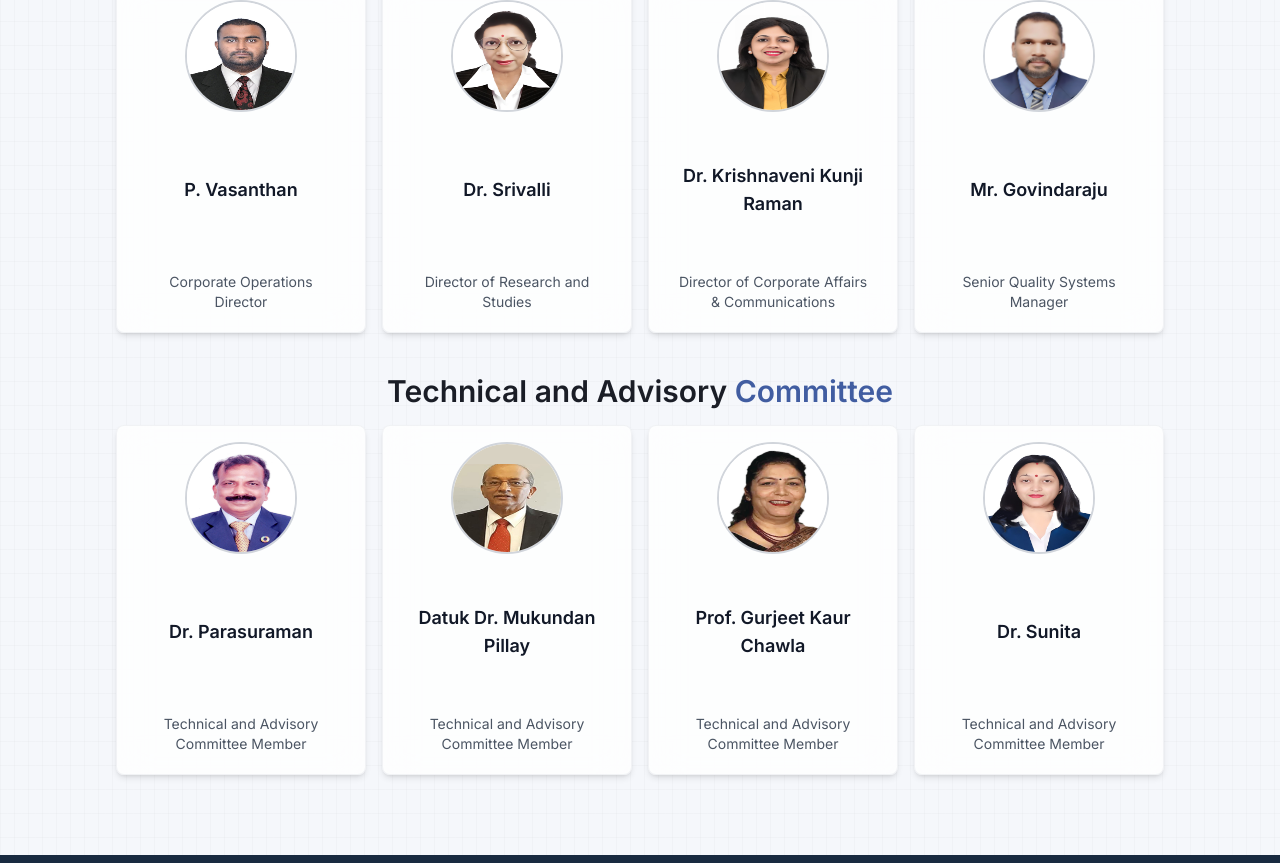
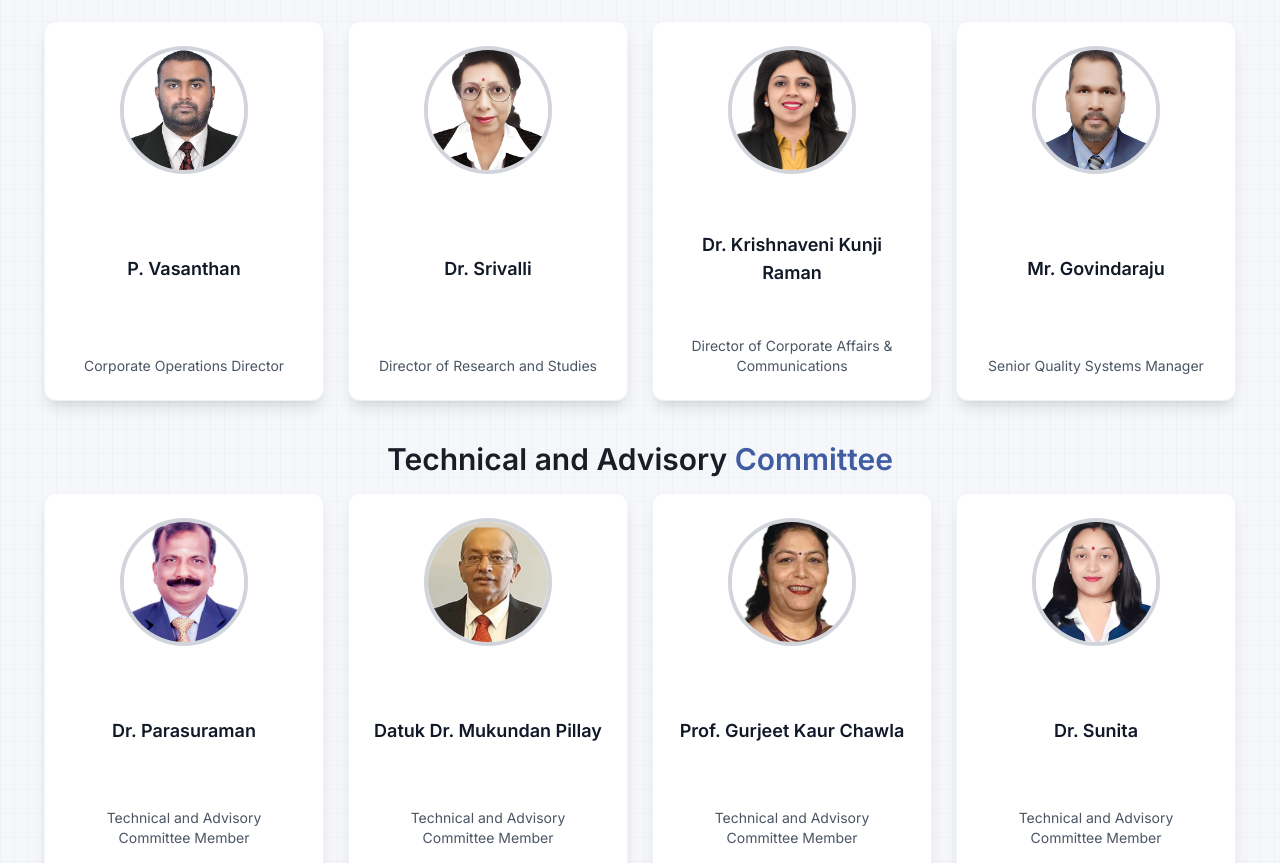
Before and after one commit to sai-ram-kaushik/byon-biomedic-website, a React (Vite) app: page /team in a window 1280 px wide. Shown: the part 603-1466 px from the top of the page. Built offline with nearby package versions, Linux system fonts and the light colour scheme.

Commit message:
card stlying

```diff
--- a/src/pages/Team.jsx
+++ b/src/pages/Team.jsx
@@ -25,32 +25,28 @@ const Team = ({ about }) => {
          </motion.div>
 
          {/* Core Team Members */}
-         <motion.div className="flex flex-wrap justify-center gap-4" variants={fadeIn}>
+         <motion.div className="flex flex-wrap justify-center gap-6" variants={fadeIn}>
             {[teamMembersPartOne, teamMembersPartSecond].map((team, index) => (
-               <div key={index} className="flex justify-center gap-4 w-full mt-4">
+               <div key={index} className="flex justify-center gap-6 w-full mt-4">
                   {team.map((member, idx) => (
                      <motion.div
                         key={idx}
-                        className="text-center w-[250px] h-[350px] bg-white/80 p-4 rounded-lg shadow-md hover:shadow-lg cursor-pointer transform transition-transform duration-300 hover:-translate-y-1 border border-gray-200/50 backdrop-blur-lg flex flex-col items-center justify-between"
+                        className="text-center w-[280px] h-[380px] bg-white p-6 rounded-xl shadow-lg hover:shadow-xl cursor-pointer transform transition-transform duration-300 hover:-translate-y-1 border border-gray-200/50 backdrop-blur-lg flex flex-col items-center justify-between"
                         onClick={() => setSelectedMember(member)}
                         whileHover={{ scale: 1.05 }}>
 
-                        {/* Image (Fixed Size, No Shrinking) */}
+                        {/* Image (Preserve Aspect Ratio) */}
                         <img
-                           className="w-28 h-28 rounded-full border-2 border-gray-300 flex-shrink-0"
+                           className="w-32 h-32 rounded-full border-4 border-gray-300 object-cover"
                            src={member.imageUrl}
                            alt={member.name}
                         />
 
-                        {/* Name (Fixed Height, No Overflow) */}
-                        <h3 className="text-lg font-semibold text-gray-900 h-[48px] flex items-center justify-center text-center px-2 overflow-hidden">
-                           {member.name}
-                        </h3>
+                        {/* Name */}
+                        <h3 className="text-lg font-semibold text-gray-900 mt-4">{member.name}</h3>
 
-                        {/* Designation with Proper Overflow Handling */}
-                        <p className="text-sm text-gray-600 h-[48px] flex items-center justify-center text-center px-2 overflow-hidden overflow-ellipsis">
-                           {member.designation}
-                        </p>
+                        {/* Designation with Overflow Handling */}
+                        <p className="text-sm text-gray-600 mt-2 text-center overflow-hidden overflow-ellipsis">{member.designation}</p>
                      </motion.div>
                   ))}
                </div>
@@ -64,30 +60,26 @@ const Team = ({ about }) => {
             </h3>
          </motion.div>
 
-         <motion.div className="flex flex-wrap justify-center gap-4" variants={fadeIn}>
+         <motion.div className="flex flex-wrap justify-center gap-6" variants={fadeIn}>
             {advisoryMembers.map((member, idx) => (
                <motion.div
                   key={idx}
-                  className="text-center w-[250px] h-[350px] bg-white/80 p-4 rounded-lg shadow-md hover:shadow-lg cursor-pointer transform transition-transform duration-300 hover:-translate-y-1 border border-gray-200/50 backdrop-blur-lg flex flex-col items-center justify-between"
+                  className="text-center w-[280px] h-[380px] bg-white p-6 rounded-xl shadow-lg hover:shadow-xl cursor-pointer transform transition-transform duration-300 hover:-translate-y-1 border border-gray-200/50 backdrop-blur-lg flex flex-col items-center justify-between"
                   onClick={() => setSelectedMember(member)}
                   whileHover={{ scale: 1.05 }}>
 
-                  {/* Image (Fixed Size, No Shrinking) */}
+                  {/* Image (Preserve Aspect Ratio) */}
                   <img
-                     className="w-28 h-28 rounded-full border-2 border-gray-300 flex-shrink-0"
+                     className="w-32 h-32 rounded-full border-4 border-gray-300 object-cover"
                      src={member.imageUrl}
                      alt={member.name}
                   />
 
-                  {/* Name (Fixed Height, No Overflow) */}
-                  <h3 className="text-lg font-semibold text-gray-900 h-[48px] flex items-center justify-center text-center px-2 overflow-hidden">
-                     {member.name}
-                  </h3>
+                  {/* Name */}
+                  <h3 className="text-lg font-semibold text-gray-900 mt-4">{member.name}</h3>
 
-                  {/* Designation with Proper Overflow Handling */}
-                  <p className="text-sm text-gray-600 h-[48px] flex items-center justify-center text-center px-2 overflow-hidden overflow-ellipsis">
-                     {member.designation}
-                  </p>
+                  {/* Designation with Overflow Handling */}
+                  <p className="text-sm text-gray-600 mt-2 text-center overflow-hidden overflow-ellipsis">{member.designation}</p>
                </motion.div>
             ))}
          </motion.div>
```
